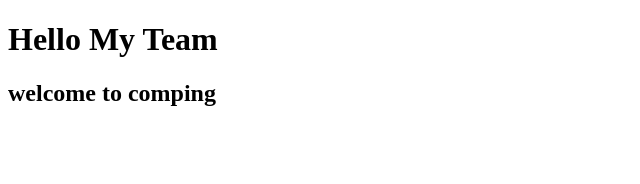
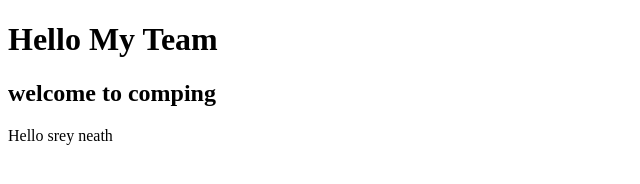
Before and after one commit to Lethean2005/My-team, a plain HTML site: page index.html in a window 1280 px wide. Shown: the whole page, without its empty margins (0-640 px from the left). Drawn offline with Linux system fonts and the light colour scheme.

Commit message:
create file

```diff
--- a/index.html
+++ b/index.html
@@ -8,5 +8,6 @@
 <body>
     <h1>Hello My Team</h1>
     <h2>welcome to comping</h2>
+    <P>Hello srey neath </P>
 </body>
 </html>
```
